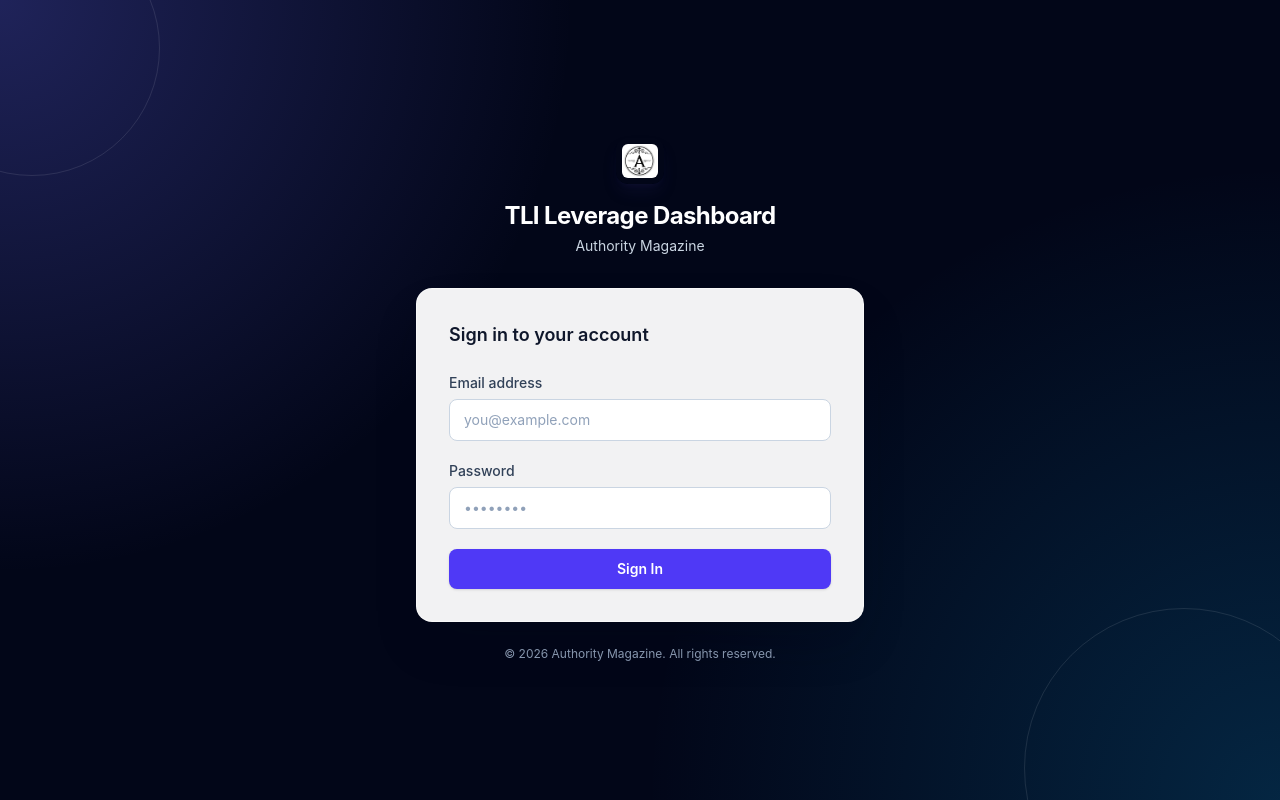
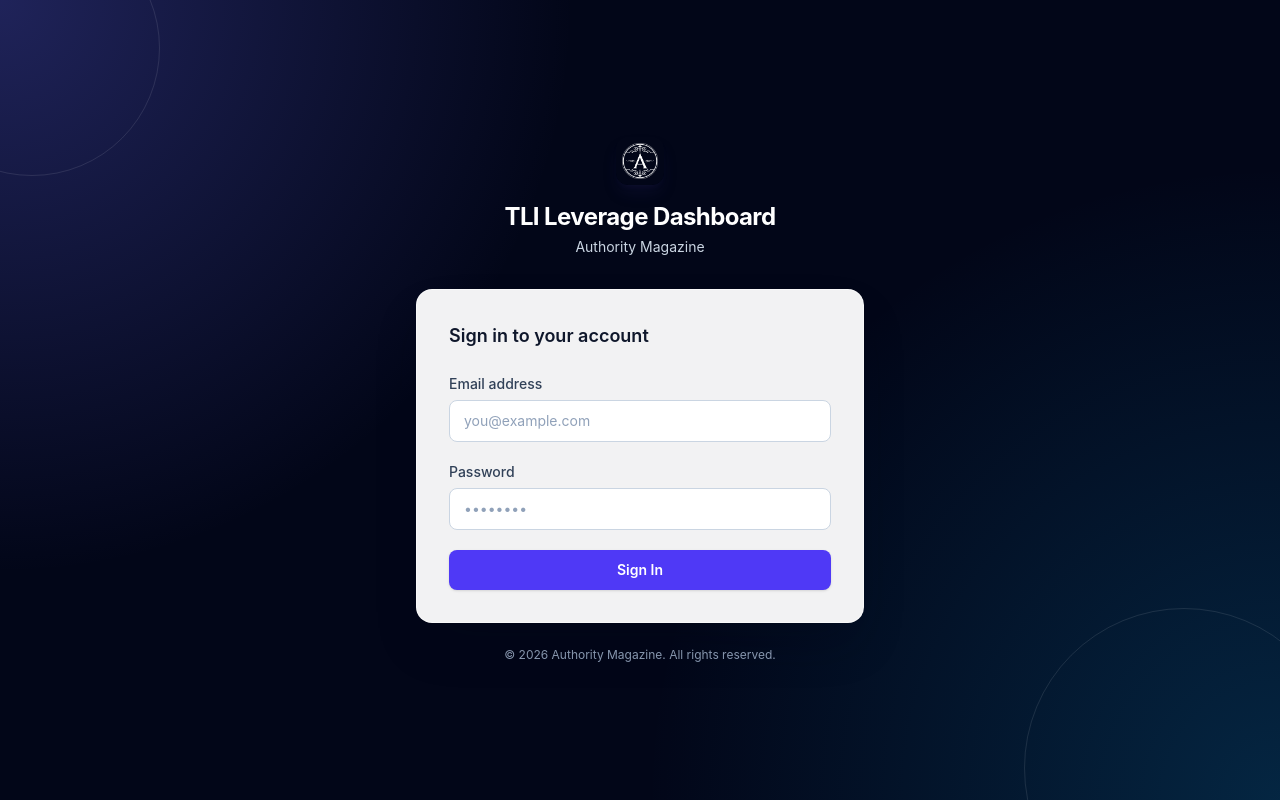
Before and after one commit to PaulPachad/TLI-Dashboard, a Next.js app: page /login in a window 1280 px wide. Built offline with nearby package versions, Linux system fonts and the light colour scheme.

Commit message:
fix: correct logo swapping between dark and light layouts

```diff
--- a/src/app/(admin)/layout.tsx
+++ b/src/app/(admin)/layout.tsx
@@ -136,8 +136,9 @@
   const SidebarContent = (
     <nav className="flex flex-1 flex-col">
       {/* Brand */}
-      <div className="flex h-16 items-center gap-2 border-b border-slate-100 px-6">
-        <Image src="/logo.png" alt="Authority Magazine" width={32} height={32} priority unoptimized />
+      <div className="flex h-16 items-center gap-3 border-b border-slate-100 px-6">
+        {/* eslint-disable-next-line @next/next/no-img-element */}
+        <img src="/logo-white.png" alt="Authority Magazine" className="h-8 w-auto object-contain" />
         <span className="text-sm font-bold text-slate-900 tracking-tight">Authority Mag</span>
       </div>
 
--- a/src/app/(auth)/login/page.tsx
+++ b/src/app/(auth)/login/page.tsx
@@ -43,14 +43,11 @@
     <div className="mx-auto w-full max-w-md animate-fade-in">
       {/* Logo / Brand */}
       <div className="mb-8 text-center">
-        <Image
-          src="/logo-white.png"
+        {/* eslint-disable-next-line @next/next/no-img-element */}
+        <img
+          src="/logo.png"
           alt="TLI Leverage"
-          width={48}
-          height={48}
-          priority
-          unoptimized
-          className="mx-auto mb-4 rounded-xl bg-transparent p-1.5 shadow-lg shadow-indigo-950/30"
+          className="mx-auto mb-4 h-12 w-auto rounded-xl bg-transparent p-1.5 shadow-lg shadow-indigo-950/30 object-contain"
         />
         <h1 className="text-2xl font-bold tracking-tight text-white">
           TLI Leverage Dashboard
--- a/src/app/(dashboard)/layout.tsx
+++ b/src/app/(dashboard)/layout.tsx
@@ -120,8 +120,9 @@
   const SidebarContent = (
     <nav className="flex flex-1 flex-col">
       {/* Brand */}
-      <div className="flex h-16 items-center gap-2 border-b border-slate-100 px-6">
-        <Image src="/logo.png" alt="Authority Magazine" width={32} height={32} priority unoptimized />
+      <div className="flex h-16 items-center gap-3 border-b border-slate-100 px-6">
+        {/* eslint-disable-next-line @next/next/no-img-element */}
+        <img src="/logo-white.png" alt="Authority Magazine" className="h-8 w-auto object-contain" />
         <span className="text-sm font-bold text-slate-900 tracking-tight">Authority Mag</span>
       </div>
 
```
